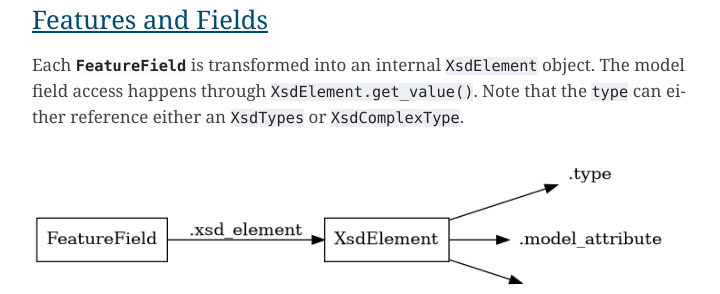
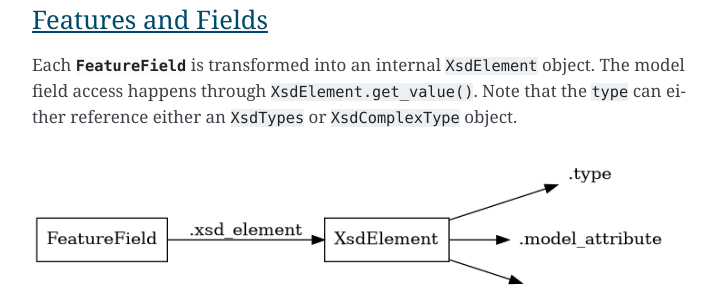
Before and after one commit to Amsterdam/django-gisserver, a Sphinx documentation site: the page built from docs/development.rst, in a window 1280 px wide and 900 px high, scrolled down 1101 px. Shown: the part 155-449 px from the top of the window, without its empty margins (388-1108 px from the left). Built offline with Sphinx 7.4.7, drawn with Linux system fonts in a browser that asks for light colours.

Commit message:
docs: fix typoos

```diff
--- a/docs/development.rst
+++ b/docs/development.rst
@@ -50,7 +50,7 @@
 Each :class:`~gisserver.features.FeatureField` is transformed into
 an internal ``XsdElement`` object. The model field access happens
 through ``XsdElement.get_value()``.
-Note that the ``type`` can either reference either an ``XsdTypes`` or ``XsdComplexType``.
+Note that the ``type`` can either reference either an ``XsdTypes`` or ``XsdComplexType`` object.
 
 .. graphviz::
 
--- a/docs/user/filters.rst
+++ b/docs/user/filters.rst
@@ -404,7 +404,7 @@
 --------------------
 
 Strictly speaking, XML namespaces are required in the filter. Since many clients omit them,
-The server also supports requests without namespaces. For the sake of completeness,
+the server also supports requests without namespaces. For the sake of completeness,
 a request with namespaces included looks like this:
 
 .. code-block:: xml
```
Also changed, not shown: other parts of docs/user/filters.rst (+1 -1 lines).
